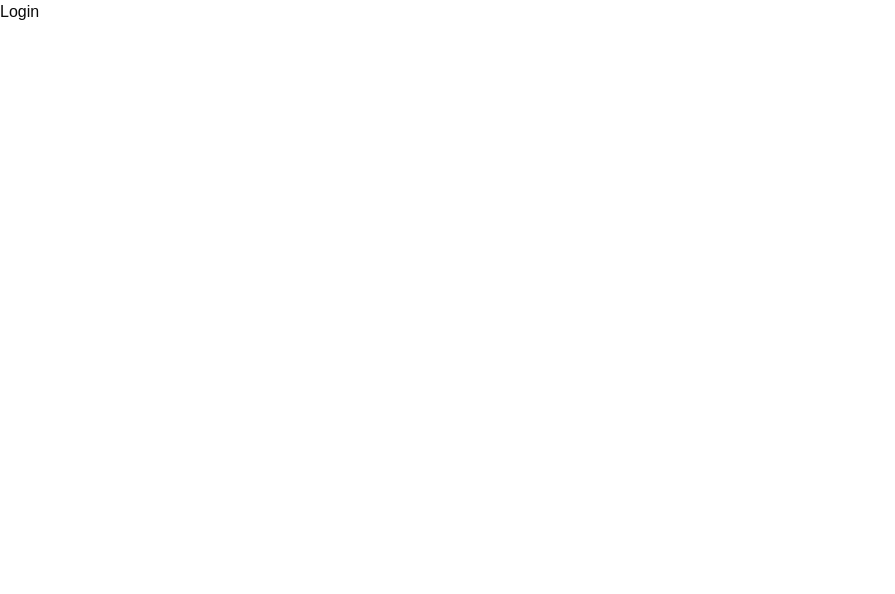
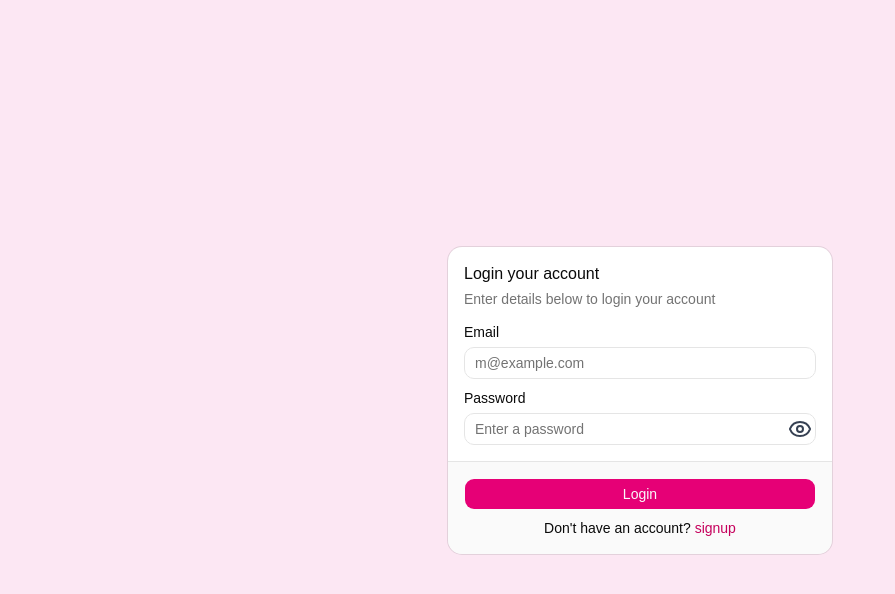
Before and after one commit to hashir689/FullStackEcommerceMERN, a React (Vite) app in the folder Frontend/: page /login in a window 1280 px wide. Shown: the top 594 px of the page, without its empty margins (0-895 px from the left). Built offline with nearby package versions, Linux system fonts and the light colour scheme.

Commit message:
Adding Login and Signup Complete

```diff
--- a/Frontend/src/pages/Login.jsx
+++ b/Frontend/src/pages/Login.jsx
@@ -1,7 +1,144 @@
-import React from "react";
+import React, { useState } from "react";
+import { Button } from "@/components/ui/button";
+import {
+  Card,
+  CardContent,
+  CardDescription,
+  CardFooter,
+  CardHeader,
+  CardTitle,
+} from "@/components/ui/card";
+import { Input } from "@/components/ui/input";
+import { Label } from "@/components/ui/label";
+import { Eye, EyeOff, Loader2 } from "lucide-react";
+import { Link, useNavigate } from "react-router-dom";
+import axios from "axios";
+import { toast } from "sonner";
 
 const Login = () => {
-  return <div>Login</div>;
+  const [showpassword, setshowpassword] = useState(false);
+  const [loading, setLoading] = useState(false);
+  const [formData, setformData] = useState({
+    email: "",
+    password: "",
+  });
+
+  const navigate = useNavigate();
+
+  const handleChange = (e) => {
+    const { name, value } = e.target;
+    setformData((prev) => ({
+      ...prev,
+      [name]: value,
+    }));
+  };
+  const submitHandler = async (e) => {
+    e.preventDefault();
+    setLoading(true);
+    try {
+      const res = await axios.post(
+        "http://localhost:3000/api/v1/user/login",
+        formData,
+        {
+          headers: {
+            "Content-Type": "application/json",
+          },
+        },
+      );
+      if (res.data.success) {
+        navigate("/");
+        toast.success(res.data.message);
+      }
+    } catch (error) {
+      console.log(error);
+      toast.error(error.response.data.message);
+    } finally {
+      setLoading(false);
+    }
+  };
+  return (
+    <>
+      <div className="flex justify-center items-center bg-pink-100 min-h-screen">
+        <Card className="w-full max-w-sm">
+          <CardHeader>
+            <CardTitle>Login your account</CardTitle>
+            <CardDescription>
+              Enter details below to login your account
+            </CardDescription>
+          </CardHeader>
+          <CardContent>
+            <div className="flex flex-col gap-3">
+              <div className="grid gap-2">
+                <Label htmlFor="email">Email</Label>
+                <Input
+                  id="email"
+                  name="email"
+                  type="email"
+                  placeholder="m@example.com"
+                  onChange={handleChange}
+                  value={formData.email}
+                  required
+                />
+              </div>
+              <div className="grid gap-2">
+                <div className="flex items-center">
+                  <Label htmlFor="password">Password</Label>
+                </div>
+                <div className="relative">
+                  <Input
+                    className="pr-9"
+                    id="password"
+                    name="password"
+                    placeholder="Enter a password"
+                    type={showpassword ? "text" : "password"}
+                    value={formData.password}
+                    onChange={handleChange}
+                    required
+                  />
+                  <div className="absolute right-1 top-1 text-gray-700">
+                    {showpassword ? (
+                      <EyeOff
+                        onClick={() => {
+                          setshowpassword(false);
+                        }}
+                      />
+                    ) : (
+                      <Eye
+                        onClick={() => {
+                          setshowpassword(true);
+                        }}
+                      />
+                    )}
+                  </div>
+                </div>
+              </div>
+            </div>
+          </CardContent>
+          <CardFooter className="flex-col gap-2">
+            <Button
+              onClick={submitHandler}
+              type="submit"
+              className="w-full cursor-pointer bg-pink-600 hover:bg-pink-500"
+            >
+              {loading ? (
+                <>
+                  <Loader2 /> Please Wait...{" "}
+                </>
+              ) : (
+                "Login"
+              )}
+            </Button>
+            <p>
+              Don't have an account?{" "}
+              <Link to="/signup" className="text-pink-700 ">
+                signup
+              </Link>
+            </p>
+          </CardFooter>
+        </Card>
+      </div>
+    </>
+  );
 };
 
 export default Login;
--- a/Frontend/src/pages/VerifyEmail.jsx
+++ b/Frontend/src/pages/VerifyEmail.jsx
@@ -3,7 +3,7 @@
 import { useNavigate, useParams } from "react-router-dom";
 
 const VerifyEmail = () => {
-  const token = useParams();
+  const { token } = useParams();
   const [status, setstatus] = useState("Verifying...");
   const navigate = useNavigate();
   const verifyEmail = async () => {
@@ -17,6 +17,8 @@
           },
         },
       );
+      console.log(token + " this is my token");
+
       if (res.data.success) {
         setstatus("Email has been verified");
         setTimeout(() => {
@@ -24,7 +26,7 @@
         }, 2000);
       }
     } catch (error) {
-      console.log(error);
+      console.log(error.Message);
       setstatus("Verification has been Failed");
     }
   };
```
